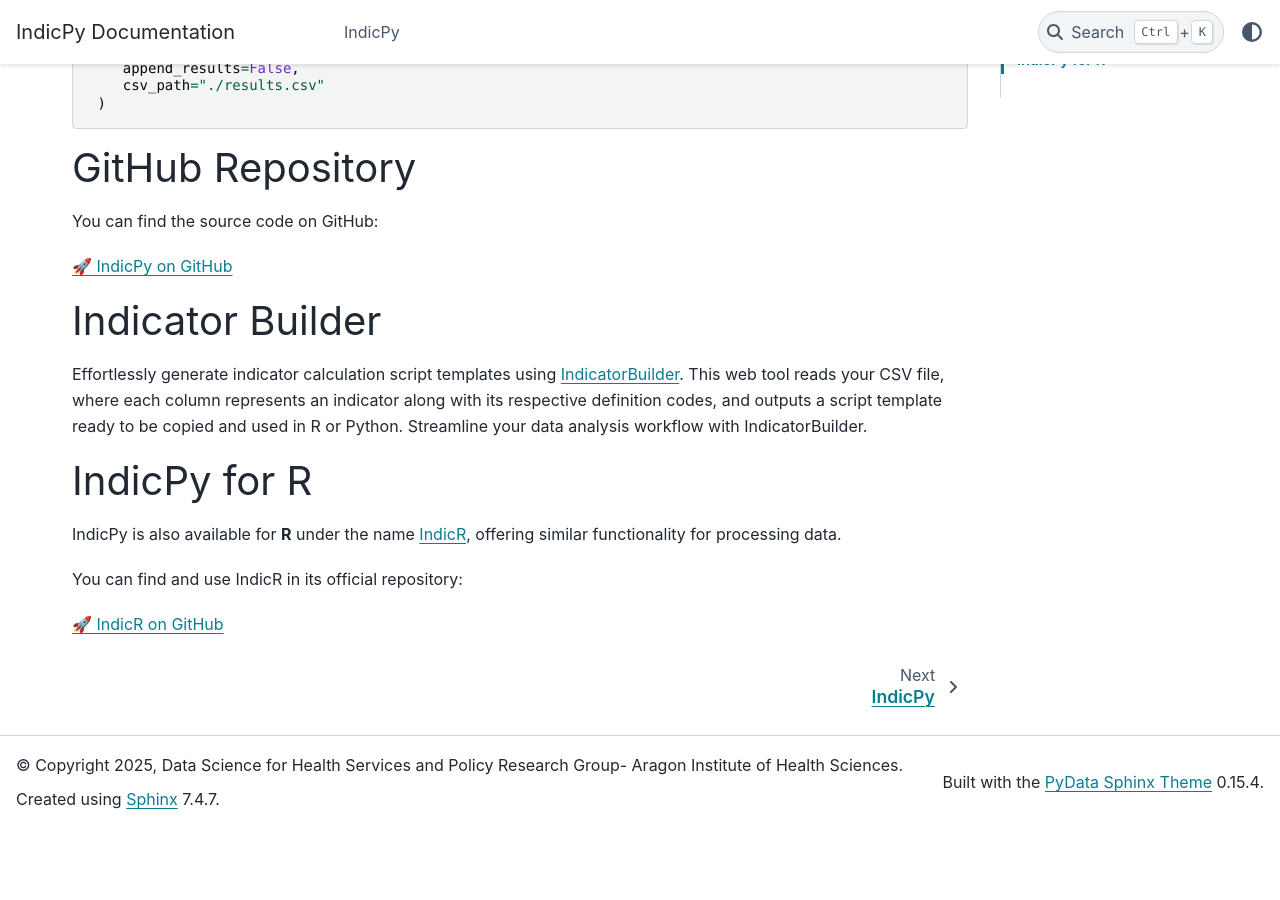
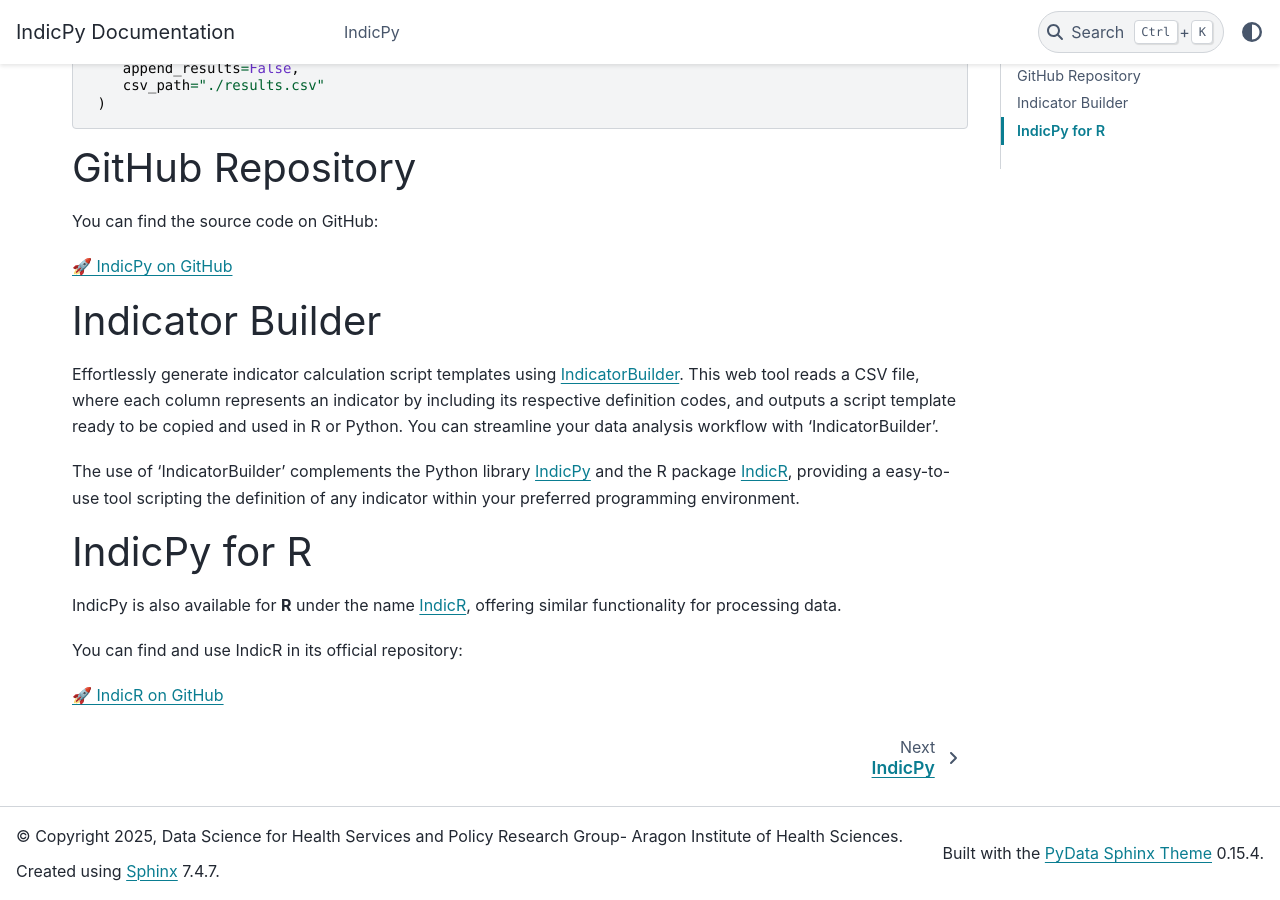
Before and after one commit to cienciadedatosysalud/IndicPy, a Sphinx documentation site: the page built from docs/index.rst, in a window 1280 px wide and 900 px high, scrolled down 1167 px. Built offline with Sphinx 7.4.7 and the PyData theme 0.15.4, drawn with Linux system fonts in a browser that asks for light colours; before the commit the page ends 1996 px from its top, so only the background shows below that; some of the changed text lies outside the part shown.

Commit message:
Update index.rst

```diff
--- a/docs/index.rst
+++ b/docs/index.rst
@@ -82,7 +82,9 @@
 Indicator Builder
 =================
 
-Effortlessly generate indicator calculation script templates using `IndicatorBuilder`_. This web tool reads your CSV file, where each column represents an indicator along with its respective definition codes, and outputs a script template ready to be copied and used in R or Python. Streamline your data analysis workflow with IndicatorBuilder.
+Effortlessly generate indicator calculation script templates using `IndicatorBuilder`_. This web tool reads a CSV file, where each column represents an indicator by including its respective definition codes, and outputs a script template ready to be copied and used in R or Python. You can streamline your data analysis workflow with 'IndicatorBuilder'.
+
+The use of 'IndicatorBuilder' complements the Python library `IndicPy`_ and the R package `IndicR`_, providing a easy-to-use tool scripting the definition of any indicator within your preferred programming environment.
 
 
 IndicPy for R
@@ -95,4 +97,5 @@
 `🚀 IndicR on GitHub <https://github.com/cienciadedatosysalud/IndicR>`_
 
 .. _IndicR: https://cienciadedatosysalud.github.io/IndicR/
+.. _IndicPy: https://cienciadedatosysalud.github.io/IndicPy/#
 .. _IndicatorBuilder: https://cienciadedatosysalud.github.io/IndicatorBuilder/
```
Also changed, not shown: other parts of docs/index.rst (+1 -1 lines).
